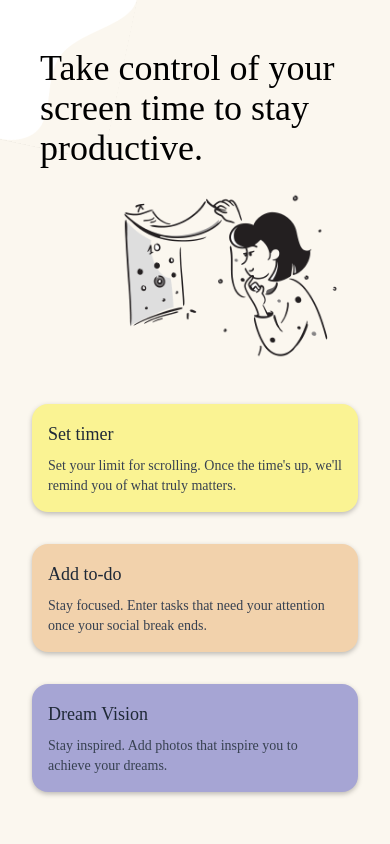
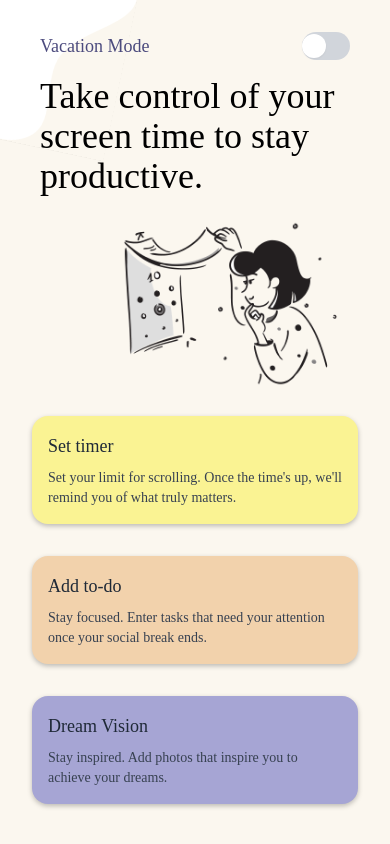
Before and after one commit to Anamika1608/Detoxie, a React Native app: screen /Home in a window 390 px wide. Built offline with nearby package versions, Linux system fonts and the light colour scheme; what react-native-sqlite-storage would draw is missing.

Commit message:
integrate vacation mode

```diff
--- /dev/null
+++ b/src/components/ToggleSwitch.tsx
@@ -0,0 +1,53 @@
+import React from 'react';
+import { TouchableOpacity, View } from 'react-native';
+
+interface ToggleSwitchProps {
+  value: boolean;
+  onValueChange: (value: boolean) => void;
+  size?: 'small' | 'medium' | 'large';
+}
+
+export const ToggleSwitch: React.FC<ToggleSwitchProps> = ({
+  value,
+  onValueChange,
+  size = 'medium'
+}) => {
+  const getSizeClasses = () => {
+    switch (size) {
+      case 'small':
+        return {
+          container: 'w-10 h-6',
+          thumb: 'w-5 h-5',
+          thumbPosition: value ? 'translate-x-4' : 'translate-x-0'
+        };
+      case 'large':
+        return {
+          container: 'w-16 h-8',
+          thumb: 'w-7 h-7',
+          thumbPosition: value ? 'translate-x-8' : 'translate-x-0'
+        };
+      default: // medium
+        return {
+          container: 'w-12 h-7',
+          thumb: 'w-6 h-6',
+          thumbPosition: value ? 'translate-x-5' : 'translate-x-0'
+        };
+    }
+  };
+
+  const sizeClasses = getSizeClasses();
+
+  return (
+    <TouchableOpacity
+      onPress={() => onValueChange(!value)}
+      className={`${sizeClasses.container} rounded-full ${
+        value ? 'bg-[#4C4B7E]' : 'bg-gray-300'
+      } justify-center`}
+      activeOpacity={0.8}
+    >
+      <View
+        className={`${sizeClasses.thumb} ${sizeClasses.thumbPosition} rounded-full bg-white shadow-sm transition-transform duration-200`}
+      />
+    </TouchableOpacity>
+  );
+};
--- a/src/database/database.helper.ts
+++ b/src/database/database.helper.ts
@@ -36,6 +36,23 @@ export class DatabaseHelper {
     async deleteDreamImage(): Promise<void> {
         if (!this.db) throw new Error('Database not initialized');
         await this.db.executeSql('DELETE FROM dream_image');
+    }
+
+    // Vacation mode helpers
+    async getVacationMode(): Promise<boolean> {
+        if (!this.db) throw new Error('Database not initialized');
+        const result = await this.db.executeSql(
+            'SELECT is_vacation_mode FROM vacation_mode ORDER BY updated_at DESC LIMIT 1'
+        );
+        return result[0].rows.length > 0 ? Boolean(result[0].rows.item(0).is_vacation_mode) : false;
+    }
+
+    async setVacationMode(isVacationMode: boolean): Promise<void> {
+        if (!this.db) throw new Error('Database not initialized');
+        await this.db.executeSql(
+            'INSERT OR REPLACE INTO vacation_mode (id, is_vacation_mode, updated_at) VALUES (1, ?, CURRENT_TIMESTAMP)',
+            [isVacationMode ? 1 : 0]
+        );
     }
 
     private async createTables() {
--- a/src/database/database.tables.ts
+++ b/src/database/database.tables.ts
@@ -42,5 +42,11 @@ export const TABLES = [
     id INTEGER PRIMARY KEY AUTOINCREMENT,
     image_base64 TEXT NOT NULL,
     updated_at DATETIME DEFAULT CURRENT_TIMESTAMP
+  )`,
+
+  `CREATE TABLE IF NOT EXISTS vacation_mode (
+    id INTEGER PRIMARY KEY AUTOINCREMENT,
+    is_vacation_mode INTEGER NOT NULL DEFAULT 0,
+    updated_at DATETIME DEFAULT CURRENT_TIMESTAMP
   )`
 ];
--- a/src/screens/HomeScreen.tsx
+++ b/src/screens/HomeScreen.tsx
@@ -1,13 +1,41 @@
-import React from 'react';
+import React, { useState, useEffect } from 'react';
 import { View, Text, Image, ScrollView, SafeAreaView } from 'react-native';
 import ActionCard from '../components/ActionCard';
 import home from "../assets/illustrations/home.png";
+import vacation from "../assets/illustrations/vacation.png";
 import { ThemedText } from '../ui/ThemedText';
 import homeScreen from "../assets/vectors/homeScreen.png"
 import { useNavigation } from '@react-navigation/native';
+import { ToggleSwitch } from '../components/ToggleSwitch';
+import { dbHelper } from '../database';
+import { usePermissionStore } from '../store/PermissionStore';
 
 function HomeScreen() {
     const navigation = useNavigation();
+    const { isVacationMode, setVacationMode } = usePermissionStore();
+
+    // Load vacation mode from storage on component mount
+    useEffect(() => {
+        const loadVacationMode = async () => {
+            try {
+                const vacationMode = await dbHelper.getVacationMode();
+                await setVacationMode(vacationMode);
+            } catch (error) {
+                console.error('Error loading vacation mode:', error);
+            }
+        };
+        loadVacationMode();
+    }, [setVacationMode]);
+
+    // Handle vacation mode toggle
+    const handleVacationModeToggle = async (value: boolean) => {
+        try {
+            await dbHelper.setVacationMode(value);
+            await setVacationMode(value);
+        } catch (error) {
+            console.error('Error saving vacation mode:', error);
+        }
+    };
 
     const handleSetTimer = () => {
         navigation.navigate('SetTimer');
@@ -36,18 +64,41 @@ function HomeScreen() {
                         className="absolute -top-56 -left-60 scale-[0.4] rotate-12 shadow-sm"
                         resizeMode="cover"
                     />
-
                 {/* Main content */}
-                <View className="flex-1 pt-12 px-4">
-                    {/* Header text */}
+                <View className="flex-1 pt-8 px-4">
+                    {/* Vacation Mode Toggle and Header text */}
                     <View className="mb-1 px-2 mr-0">
+                        <View className="flex-row items-center justify-between mb-4 mx-4">
+                            <ThemedText className="text-lg text-[#4C4B7E] font-medium">
+                                Vacation Mode
+                            </ThemedText>
+                        <ToggleSwitch
+                            value={isVacationMode}
+                            onValueChange={handleVacationModeToggle}
+                        />
+                        </View>
                         <ThemedText className="text-black text-4xl leading-10 mb-2 mx-4">
-                            Take control of your screen time to stay productive.
+                            {isVacationMode
+                                ? "Go, touch some grass ;"
+                                : "Take control of your screen time to stay productive."
+                            }
                         </ThemedText>
                     </View>
 
+                    {isVacationMode ? (
+                        /* Vacation Mode Content */
+                        <View className="flex-1 items-center justify-center py-20">
+                            <Image
+                                source={vacation}
+                                className="w-80 h-80"
+                                resizeMode="contain"
+                            />
+                        </View>
+                    ) : (
+                        /* Normal Mode Content */
+                        <>
                             {/* Illustration */}
-                    <View className="items-end mb-8 pr-0">
+                            <View className="items-end mb-4 pr-0">
                                 <Image
                                     source={home}
                                     className="w-72 h-48 scale-125"
@@ -78,6 +129,8 @@ function HomeScreen() {
                                     onPress={handleCreateDream}
                                 />
                             </View>
+                        </>
+                    )}
                 </View>
             </ScrollView>
         </SafeAreaView>
--- a/src/store/PermissionStore.ts
+++ b/src/store/PermissionStore.ts
@@ -4,7 +4,42 @@ import { dbHelper, DatabaseHelper } from '../database';
 
 const { ReelsMonitorModule } = NativeModules;
 
-export const usePermissionStore = create((set, get) => ({
+interface PermissionStore {
+  // State
+  hasAccessibilityPermission: boolean;
+  hasOverlayPermission: boolean;
+  reelsStatus: string;
+  isMonitoring: boolean;
+  showPermissionModal: boolean;
+  permissionModalType: string | null;
+  isCheckingPermissions: boolean;
+  overlayConfig: {
+    backgroundColor: string;
+    title: string;
+    buttonText: string;
+    timerMinutes: number;
+    todos: any[];
+    visionBase64: string | null;
+  };
+  isVacationMode: boolean;
+
+  // Actions
+  setHasAccessibilityPermission: (hasPermission: boolean) => void;
+  setHasOverlayPermission: (hasPermission: boolean) => void;
+  setReelsStatus: (status: string) => void;
+  setIsMonitoring: (monitoring: boolean) => void;
+  setShowPermissionModal: (show: boolean, type?: string | null) => void;
+  configureOverlay: (config: any) => Promise<void>;
+  updateOverlayConfig: (newConfig: any) => void;
+  setVacationMode: (isVacationMode: boolean) => Promise<void>;
+  startMonitoring: () => Promise<void>;
+  stopMonitoring: () => Promise<void>;
+  checkPermissions: () => Promise<void>;
+  requestAccessibilityPermission: () => Promise<void>;
+  requestOverlayPermission: () => Promise<void>;
+}
+
+export const usePermissionStore = create<PermissionStore>((set, get) => ({
   // State
   hasAccessibilityPermission: false,
   hasOverlayPermission: false,
@@ -21,6 +56,7 @@ export const usePermissionStore = create((set, get) => ({
     todos: [],
     visionBase64: null,
   },
+  isVacationMode: false,
 
   // Actions
   setHasAccessibilityPermission: (hasPermission) =>
@@ -52,6 +88,16 @@ export const usePermissionStore = create((set, get) => ({
     const updatedConfig = { ...get().overlayConfig, ...newConfig };
     set({ overlayConfig: updatedConfig });
     get().configureOverlay(updatedConfig);
+  },
+
+  setVacationMode: async (isVacationMode) => {
+    try {
+      await ReelsMonitorModule.setVacationMode(isVacationMode);
+      set({ isVacationMode });
+      console.log('Vacation mode updated:', isVacationMode);
+    } catch (error) {
+      console.error('Error setting vacation mode:', error);
+    }
   },
 
   startMonitoring: async () => {
```
Also changed, not shown: src/assets/illustrations/vacation.png (added), 2 other files (tests, documents, lock files or other folders). Lines whose indentation alone changed are shown as unchanged.
